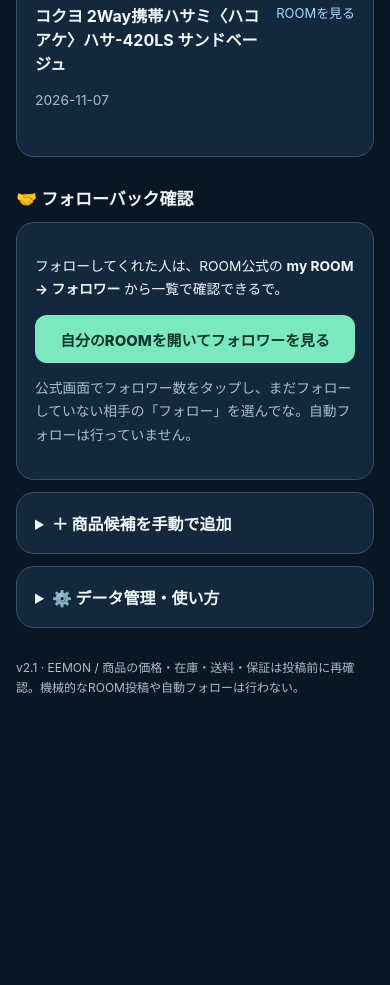
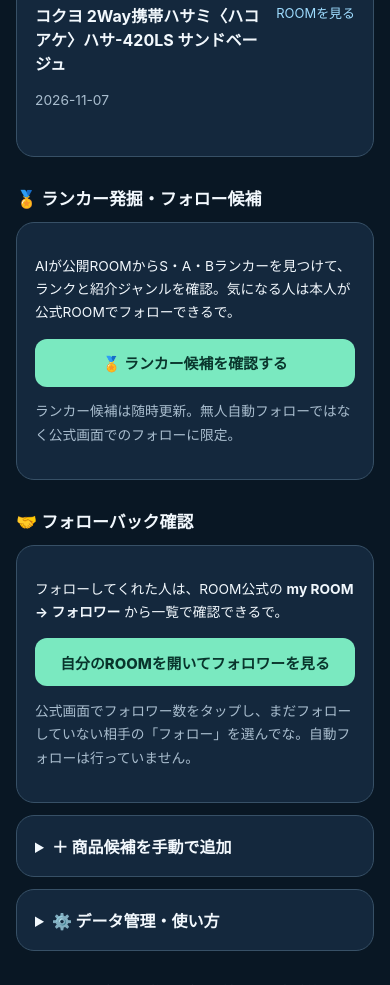
Before and after one commit to nexlab-dev/eemon-room-dashboard, a plain HTML site: page index.html in a window 390 px wide. Shown: the part 2330-3315 px from the top of the page. Before the commit the page ends 3119 px from the top, so only its background shows below. Drawn offline with Linux system fonts and the light colour scheme.

Commit message:
EEMON dashboard: link new iPhone ranker-follow review room

```diff
--- a/index.html
+++ b/index.html
@@ -28,6 +28,12 @@
   <div id="reviews"></div>
   <div class="section-heading"><h2>✅ 公開履歴</h2></div>
   <div id="published" class="panel"></div>
+  <div class="section-heading"><h2>🏅 ランカー発掘・フォロー候補</h2></div>
+  <section class="panel" aria-label="ランカー発掘室へ進む">
+    <p>AIが公開ROOMからS・A・Bランカーを見つけて、ランクと紹介ジャンルを確認。気になる人は本人が公式ROOMでフォローできるで。</p>
+    <a class="button green" href="./rankers.html">🏅 ランカー候補を確認する</a>
+    <p class="muted small">ランカー候補は随時更新。無人自動フォローではなく公式画面でのフォローに限定。</p>
+  </section>
   <div class="section-heading"><h2>🤝 フォローバック確認</h2></div>
   <section class="panel" aria-label="楽天ROOMのフォローバック確認">
     <p>フォローしてくれた人は、ROOM公式の <b>my ROOM → フォロワー</b> から一覧で確認できるで。</p>
```
